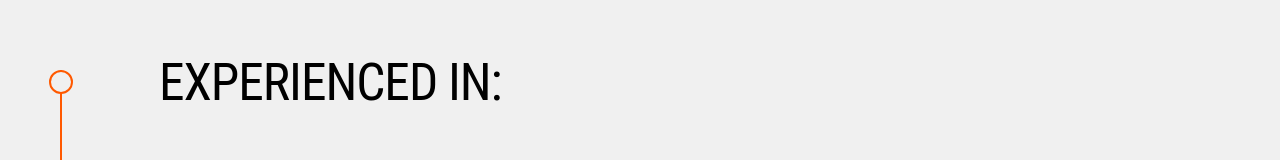
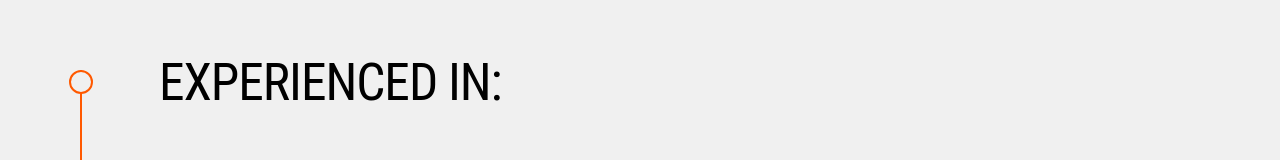
Before and after one commit to miller-design/Portfolio, a Nuxt app: page /about in a window 1280 px wide. Shown: the part 745-905 px from the top of the page. Built offline with nearby package versions, Linux system fonts and the light colour scheme.

Commit message:
[dev] timeline sticky dot

```diff
--- a/components/TimeLine.vue
+++ b/components/TimeLine.vue
@@ -2,7 +2,9 @@
   <div class="[ c-TimeLine ]">
 		<div class="[ c-TimeLine__left ]">
 			<div class="[ c-TimeLine__bar ]"></div>
-			<span class="[ c-TimeLine__dot ]"></span>
+			<div class="[ c-TimeLine__dot-wrap ]">
+				<span class="[ c-TimeLine__dot ]"></span>
+			</div>
 		</div>
 		<div class="[ c-TimeLine__right ]">
 			<div class="[ c-TimeLine__section ]" v-for="(section, i) in Sections" :key="i">
@@ -54,6 +56,7 @@ export default {
 .c-TimeLine__left {
 	position: relative;
 	margin-top: 15px;
+	padding-left: 20px;
 
 	@include grid-col(1, 2);
 }
@@ -70,11 +73,20 @@ export default {
 
 .c-TimeLine__bar {
 	position: absolute;
-	left: 0;
+	left: 20px;
 	top: 0;
 	width: 2px;
 	height: 100%;
 	background-color: $c-orange;
+}
+
+.c-TimeLine__dot-wrap {
+	position: sticky;
+  top: 100px;
+
+	@include media("<small") {
+		top: 80px;
+	}
 }
 
 .c-TimeLine__dot {
```
